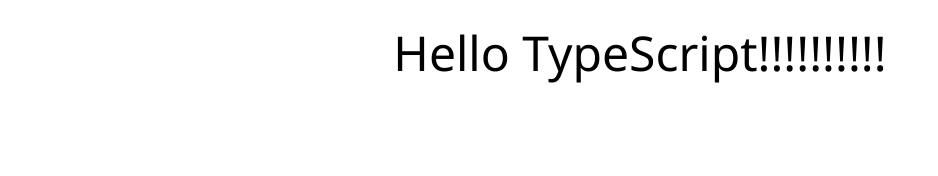
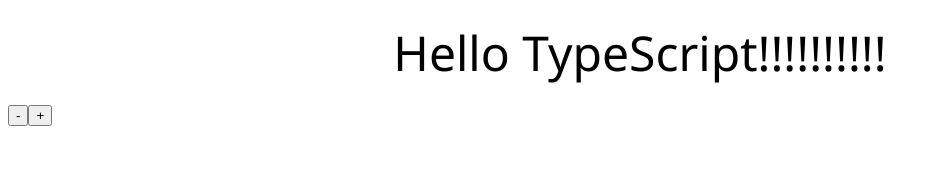
Before and after one commit to Partyschaum/react-tic-tac-toe, a React (Create React App) app: page / in a window 1280 px wide. Shown: the top 176 px of the page, without its empty margins (0-938 px from the left). Built offline with nearby package versions, Linux system fonts and the light colour scheme.

Commit message:
Add increment / decrement handlers

```diff
--- a/src/components/Hello.tsx
+++ b/src/components/Hello.tsx
@@ -5,17 +5,25 @@
 export interface Props {
   name: string;
   enthusiasmLevel?: number;
+  onIncrement?: () => void;
+  onDecrement?: () => void;
 }
 
-function Hello({ name, enthusiasmLevel = 1 }: Props) {
+function Hello({ name, enthusiasmLevel = 1, onIncrement, onDecrement }: Props) {
   if (enthusiasmLevel <= 0) {
     throw new Error('You could be a little more enthusiastic. :D');
   }
 
   return (
-    <div className="hello">
-      <div className="greeting">
-        Hello {name + getExclamationMarks(enthusiasmLevel)}
+    <div>
+      <div className="hello">
+        <div className="greeting">
+          Hello {name + getExclamationMarks(enthusiasmLevel)}
+        </div>
+      </div>
+      <div>
+        <button id="hase" onClick={onDecrement}>-</button>
+        <button onClick={onIncrement}>+</button>
       </div>
     </div>
   );
```
Also changed, not shown: 1 other file (tests, documents, lock files or other folders).
